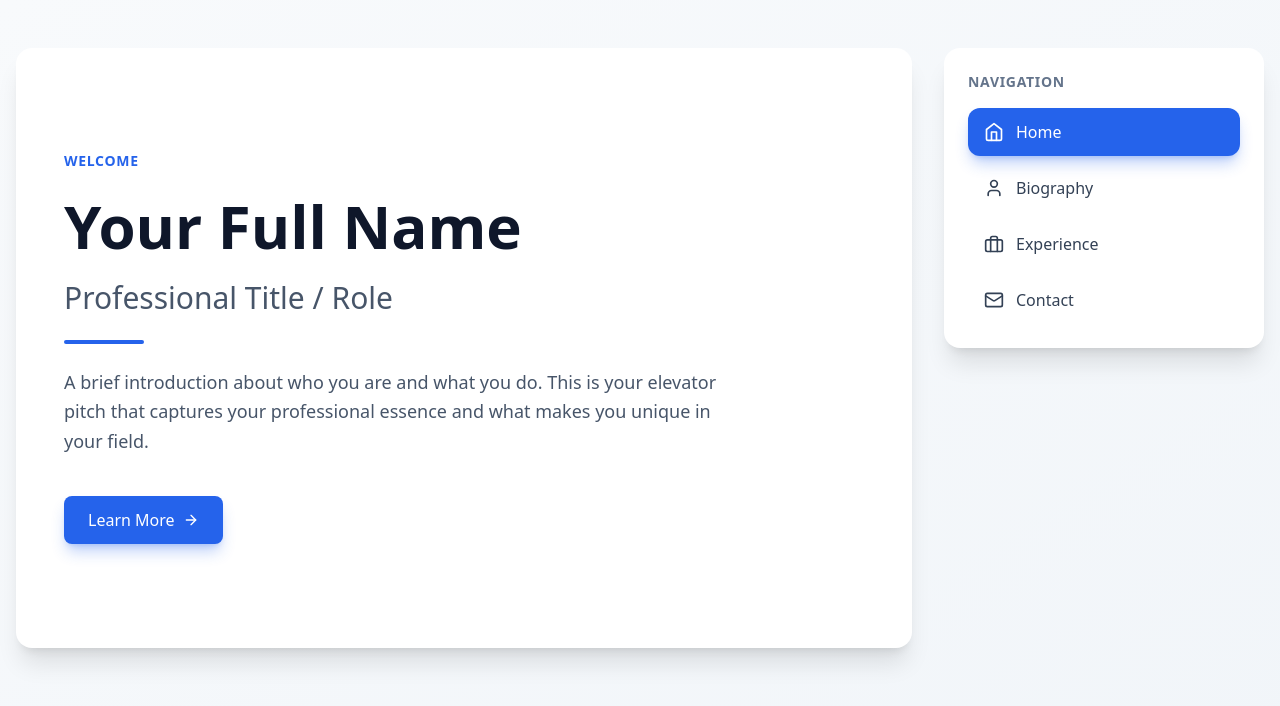
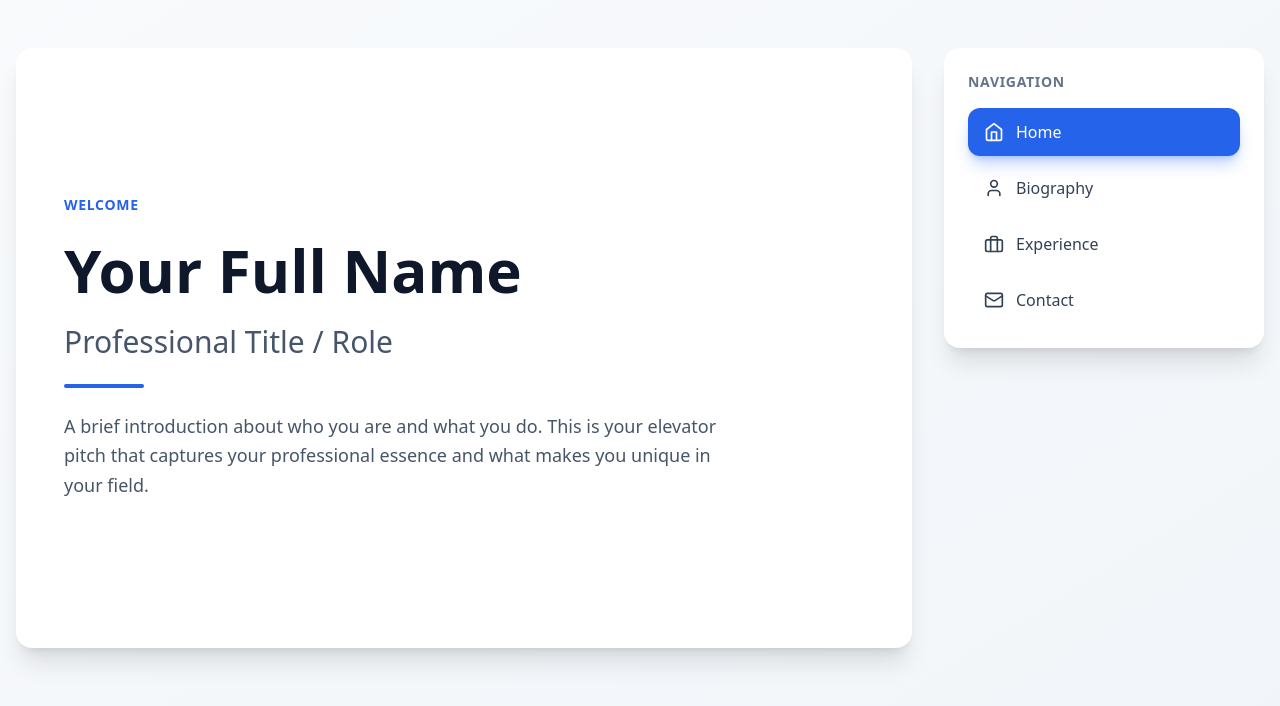
Before and after one commit to Botiks8r9tt/Website, a React app: page / in a window 1280 px wide. Shown: the top 706 px of the page. Built offline with nearby package versions, Linux system fonts and the light colour scheme; the HTML template or start-up script is replaced by a standard one.

Commit message:
Updated HomePage.tsx

```diff
--- a/src/pages/HomePage.tsx
+++ b/src/pages/HomePage.tsx
@@ -1,5 +1,3 @@
-import { ArrowRight } from 'lucide-react';
-
 export default function HomePage() {
   return (
     <div className="flex flex-col justify-center min-h-[500px]">
@@ -25,13 +23,6 @@ export default function HomePage() {
           elevator pitch that captures your professional essence and what makes
           you unique in your field.
         </p>
-
-        <div className="flex gap-4 pt-4">
-          <button className="inline-flex items-center gap-2 px-6 py-3 bg-blue-600 text-white rounded-lg hover:bg-blue-700 transition-colors duration-200 shadow-lg shadow-blue-600/30">
-            Learn More
-            <ArrowRight className="w-4 h-4" />
-          </button>
-        </div>
       </div>
     </div>
   );
```
